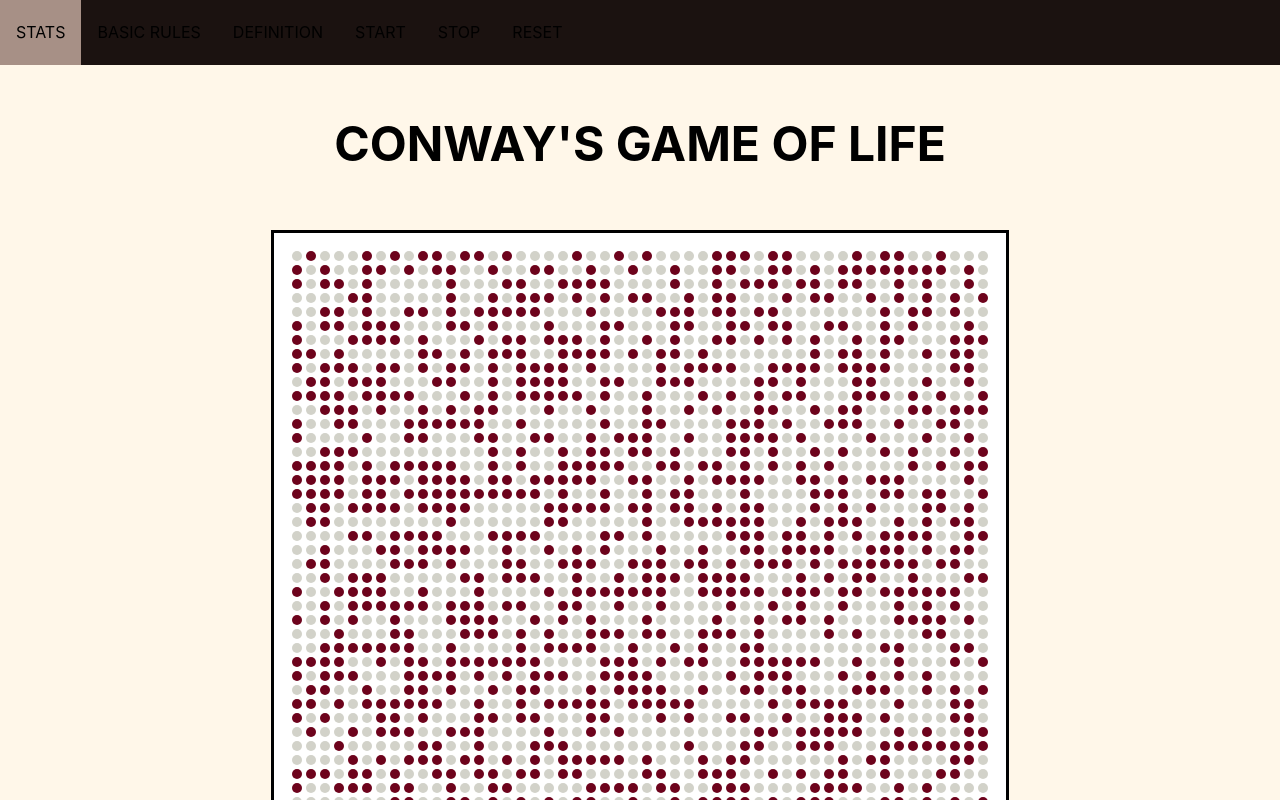
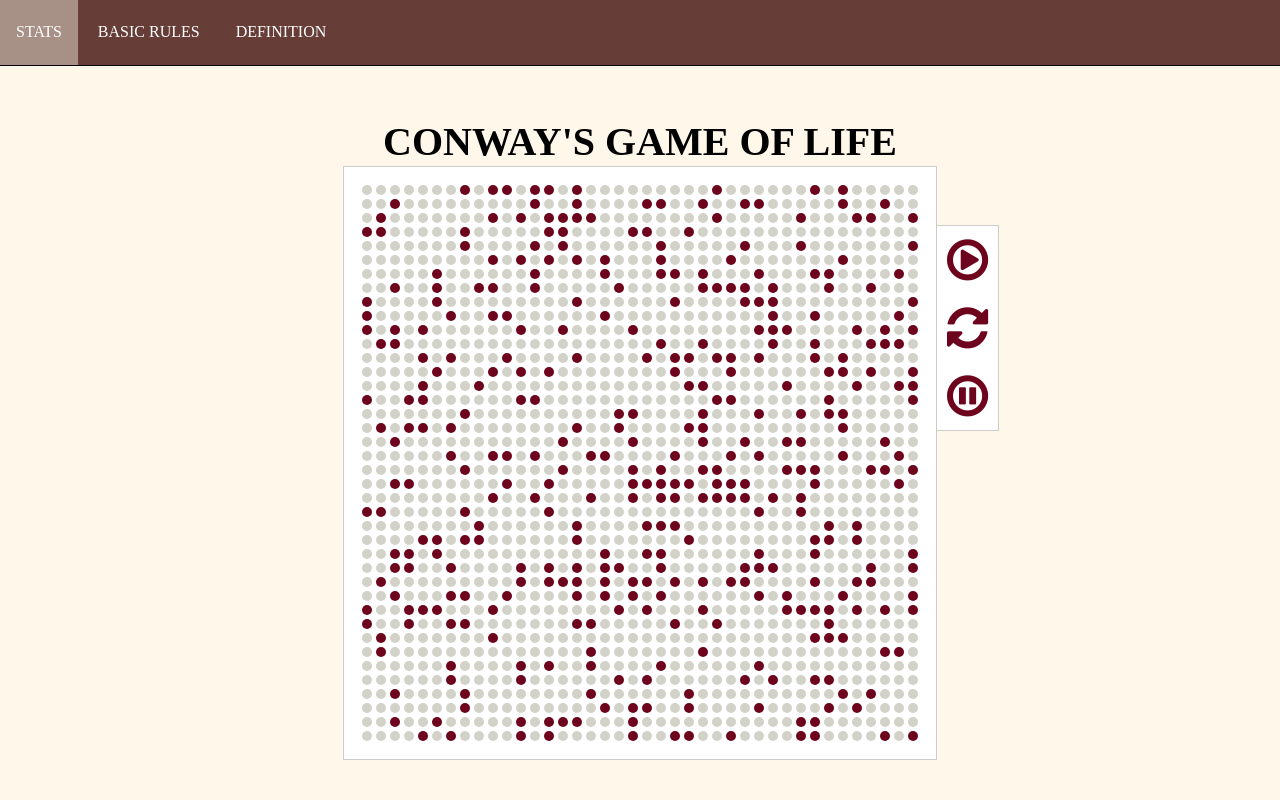
Before and after one commit to XanVu/conways-game-of-life, a website built with Parcel: page src/index.html in a window 1280 px wide. Both pictures are taken after a click on the button "STATS". Shown: the top 800 px of the page. Built offline with nearby package versions, Linux system fonts and the light colour scheme.

Commit message:
Issue 004

```diff
--- a/src/HtmlHandler.js
+++ b/src/HtmlHandler.js
@@ -2,30 +2,32 @@ import Test from "./main";
 import Organism from "./organism";
 
 export default class HtmlHandler {
+  static #formatter = new Intl.NumberFormat('de-De', {maximumSignificantDigits: 6})
 
   static registerTabs(){
-        let StatsTab = document.getElementById("StatsTab")
-        let RulesTab = document.getElementById("RulesTab")
-        let DefinitionTab = document.getElementById("DefinitionTab")
+        let tabContainer = document.getElementById("tabContainer")
 
-        let stats = document.getElementById("Stats")
-        let rules = document.getElementById("Rules")
-        let definition = document.getElementById("Definition")
+        let buttonTabs = tabContainer.children
 
-        this.#addOnCLickEventListener(StatsTab, stats)
-        this.#addOnCLickEventListener(RulesTab, rules)
-        this.#addOnCLickEventListener(DefinitionTab, definition)
+        let tabContentContainer = document.getElementById("tabContentContainer")
 
-    }
+        let contentTabs = tabContentContainer.children
 
-    static #addOnCLickEventListener(tab, element){
-        tab.addEventListener("click", function(){
-            if(element.style.display === "none"){
-                element.style.display = "block"
+        for(var i = 0; i < contentTabs.length; ++i){
+        let tab = contentTabs[i]
+        buttonTabs[i].addEventListener("click", function(){
+
+            if(!tab.classList.contains('invisible'))
+               tab.classList.add('invisible')
+            else {
+            let otherTabs = Array.prototype.filter.call(contentTabs, function(t) {
+              return t != tab
+            })
+            otherTabs.map(x => x.classList.add('invisible'))
+            tab.classList.remove('invisible')
             }
-            else
-            element.style.display = "none"
-        })
+          })
+        }
     }
 
    static registerControls(){
@@ -49,13 +51,14 @@ export default class HtmlHandler {
 
     }
 
-    static initHtmlTable(array, size) {
+    static initHtmlTable() {
+        let array = Organism.getTable()
         let table = document.querySelector("table");
 
-        for(var row = 0; row < size; row++){
+        for(var row = 0; row < array.length; row++){
             let r = table.insertRow()
 
-            for(var col = 0; col < size; col++){
+            for(var col = 0; col < array.length; col++){
                 let cell = array[row][col]
                 let c = r.insertCell()
                 let span = document.createElement("span")
@@ -84,11 +87,11 @@ export default class HtmlHandler {
       static #setColorOfSpan(span, cell){
         if(cell.getIsAlive()){
             span.classList.remove(...span.classList)
-            span.classList.add("greenCircle")
+            span.classList.add("livingCircle")
           }
           else{
             span.classList.remove(...span.classList)
-            span.classList.add("blackCircle")
+            span.classList.add("deadCircle")
           }
     }
 
@@ -100,34 +103,39 @@ export default class HtmlHandler {
         let currentLiving = document.getElementById("currentLivingCells")
         let currentDead = document.getElementById("currentDeadCells")
         let iteration = document.getElementById("iteration")
+        let status = document.getElementById("status")
 
-        this.#addingStats(underpopulation, "Cell died of Underpopulation: " + Organism.getFatalitiesOfUnderpopulation())
-        this.#addingStats(overpopulation, "Cell died of Overpopulation: " + Organism.getFatalitiesOfOverpopulation())
-        this.#addingStats(repoduction, "Cells reproduced: " +  Organism.getReproducedCells())
-        this.#addingStats(currentLiving, "Current Living Cells: " + Organism.getLivingCellPerIteration())
-        this.#addingStats(currentDead, "Current Dead Cells: " + Organism.getDeadCellPerIteration())
-        this.#addingStats(iteration, "Cell Iteration: " + Organism.getIteration())
+
+
+        this.#addingStats(status, this.#determineStatus())
+        this.#addingStats(iteration, this.#formatter.format(Organism.getIteration()) + " generation")
+        this.#addingStats(underpopulation, this.#formatter.format(Organism.getFatalitiesOfUnderpopulation()) + " cells died by virtue of underpolulation!")
+        this.#addingStats(overpopulation, this.#formatter.format(Organism.getFatalitiesOfOverpopulation()) + " cells died by virtue of overpolulation!")
+        this.#addingStats(repoduction, this.#formatter.format(Organism.getReproducedCells()) + " cells came alive by virtue of reproduction!")
+        this.#addingStats(currentLiving, this.#formatter.format(Organism.getLivingCellPerIteration()) + " cells are currently alive!")
+        this.#addingStats(currentDead, this.#formatter.format(Organism.getDeadCellPerIteration()) + " cells are currently dead!")
+
+
+
+
     }
 
     static #addingStats(element, text){
         element.textContent = text
     }
 
-    static setReasonOfDeath(){
-      let causeOfDeath = document.getElementById("status")
-
-      let text = "Status: alive"
+    static #determineStatus(){
+      let text = "Status: Organism is alive!"
 
       if(!Organism.getIsAlive())
-        text = "Status: died"
+        text = "Status: Organism is dead!"
 
       if(Organism.getIsStable())
-        text = "Status: reached stable configuration"
+        text = "Status: stable configuration!"
 
       if(Organism.getIsRepeating()){
-        text = "Status: reached stable repeating pattern after repeating " + Organism.getRepetitionCounter() + " times"
+        text = "Status: stable repeating pattern!"
       }
-
-      causeOfDeath.textContent = text
+      return text
     }
 }
--- a/src/index.html
+++ b/src/index.html
@@ -3,29 +3,29 @@
 <head>
   <title>A JavaScript project</title>
   <link rel="stylesheet" href="style.css">
+  <link rel="stylesheet" href="https://cdnjs.cloudflare.com/ajax/libs/font-awesome/4.7.0/css/font-awesome.min.css"/>
   <meta name="viewport" content="width=device-width, initial-scale=1">
 </head>
 <body>
+  <!-- Tab links -->
 
-
-
-  <!-- Tab links -->
-<div class="tab">
-  <button id="StatsTab" class="buttonHeight">STATS</button>
-  <button id="RulesTab" class="buttonHeight">BASIC RULES</button>
-  <button id="DefinitionTab" class="buttonHeight">DEFINITION</button>
-
-  <button id="Start" class="buttonHeight">START</button>
-  <button id="Stop" class="buttonHeight">STOP</button>
-  <button id="Reset" class="buttonHeight">RESET</button>
+<div id="flexContainer">
+    <div id ="tabContainer" class="nav">
+      <button id="StatsTab" class="tab-button">STATS</button>
+      <button id="RulesTab" class="tab-button">BASIC RULES</button>
+      <button id="DefinitionTab" class="tab-button">DEFINITION</button>
     </div>
 
+    <div id="headline">
       <h1>CONWAY'S GAME OF LIFE</h1>
+    </div>
+
+    <div id="mainContainer">
 
     <!-- Tab content -->
-<div id="Stats" class="tabcontent" style="display: block;">
-  <h3>Stats</h3>
-  <div>
+    <div id="tabContentContainer">
+      <div id="Stats" class="tabcontent">
+        <h3>STATS</h3>
         <p id="iteration"></p>
         <p id="currentLivingCells"></p>
         <p id="currentDeadCells"></p>
@@ -35,27 +35,29 @@
         <p id="status"></p>
     </div>
 
-
-
-
-</div>
-
-<div id="Rules" class="tabcontent" style="display: none;">
-  <h3>Basic Rules of the Conway's game of life</h3>
+    <div id="Rules" class="tabcontent invisible">
+      <h3>BASIC RULES</h3>
         <p>1. Any live cell with fewer than two live neighbors dies, as if by underpopulation.</p>
         <p>2. Any live cell with two or three live neighbors lives on to the next generation.</p>
         <p>3. Any live cell with more than three live neighbors dies, as if by overpopulation.</p>
         <p>4. Any dead cell with exactly three live neighbors becomes a live cell, as if by reproduction.</p>
     </div>
 
-<div id="Definition" class="tabcontent" style="display: none;">
-  <h3>Definition</h3>
+    <div id="Definition" class="tabcontent invisible">
+      <h3>DEFINITION</h3>
         <p>The Game of Life, also known simply as Life, is a cellular automaton devised by the British mathematician John Horton Conway in 1970. It is a zero-player game, meaning that its evolution is determined by its initial state, requiring no further input. One interacts with the Game of Life by creating an initial configuration and observing how it evolves. It is Turing complete and can simulate a universal constructor or any other Turing machine.</p>
     </div>
+  </div>
+    <div id="tableContainer">
+      <div id="controlContainer">
+         <button id="Start" class="controls"> <i class="fa fa-play-circle-o fa-3x"></i></button>
+         <button id="Reset" class="controls"> <i class="fa fa-refresh fa-3x"></i></button>
+         <button id="Stop" class="controls"> <i class="fa fa-pause-circle-o fa-3x"></i></button>
+      </div>
 
-<div style="display: flex; justify-content: center; align-items: center;">
-  <table>
-  </table>
+      <table></table>
+    </div>
+  </div>
 </div>
 
 </body>
--- a/src/main.js
+++ b/src/main.js
@@ -7,8 +7,8 @@ import Organism from './organism';
     HtmlHandler.registerControls()
 
 
-    let table = Organism.initEvolution(50)
-    HtmlHandler.initHtmlTable(table, 50)
+    Organism.initEvolution(40)
+    HtmlHandler.initHtmlTable()
 
 export default class Test {
 
@@ -22,17 +22,13 @@ export default class Test {
           Organism.validateStock(table)
           Organism.evolveGeneration(table)
 
-          HtmlHandler.updateHtmlSpanInTable(table)
-          HtmlHandler.setHtmlStatValues()
-
           await sleep(Organism.getInterval())
 
           Organism.runHealthCheck()
           Organism.detectRepetition()
 
-
-
-          HtmlHandler.setReasonOfDeath()
+          HtmlHandler.updateHtmlSpanInTable(table)
+          HtmlHandler.setHtmlStatValues()
         }
     }
 }
--- a/src/organism.js
+++ b/src/organism.js
@@ -182,7 +182,7 @@ export default class Organism {
     }
 
     static #CreateCell(){
-      return (Math.random() > 0.5) ? new Cell(true) : new Cell(false)
+      return (Math.random() > 0.75) ? new Cell(true) : new Cell(false)
      }
 
     static validateStock(array){
--- a/src/style.css
+++ b/src/style.css
@@ -1,27 +1,89 @@
 
+html, * {
+  font-family: "Bahnschrift Font";
+}
 
 table {
-  border: 3px solid black;
-  border-radius: 0px;
+  border: 1px solid #ccc;
   padding: 15px;
-  margin-top: 25px;
-  margin-bottom: 50px;
   background-color: white;
 }
 
-p {
-  padding-left: 25%;
-  padding-right: 25%;
+body {
+  background-color: rgb(255, 247, 233);
 }
 
-h1 {
-  font-size: 3em;
-  margin: 0.67em 0;
-  margin-top: 50px;
-  text-align: center;
+#flexContainer{
+  top: 0;
+  left: 0;
+  width:100%;
+  height:100%;
+  position: fixed;
+  overflow: hidden;
+  display: flex;
+  flex-direction: column;
+  justify-content: flex-start;
+  align-items: stretch;
 }
 
-.greenCircle{
+#mainContainer{
+  display: flex;
+  flex-direction: row;
+  justify-content: center;
+  align-items: center;
+  margin: auto;
+}
+
+#headline{
+  height: 60px;
+  text-align: center;
+  position: relative;
+}
+
+h1{
+  font-size: 2.5rem;
+  padding: min(25px)
+}
+
+h3{
+  font-size: 1.5rem;
+  text-decoration: underline;
+}
+
+
+#tabContentContainer{
+  max-width: 20%;
+  margin-left: 25px;
+  background-color:#673e37;
+  color:white;
+  position: absolute;
+  left:0;
+}
+
+#tableContainer{
+  max-width: fit-content;
+  position: relative;
+}
+
+#controlContainer{
+  margin-left: 100%;
+  margin-top: 10%;
+  position: absolute;
+  max-width: fit-content;
+  background-color: white;
+  border-bottom: 1px solid #ccc;
+  border-top: 1px solid #ccc;
+  border-right: 1px solid #ccc;
+}
+
+.controls {
+  color:#6d031c;
+  border: none;
+  background-color: transparent;
+  padding: 10px;
+}
+
+.livingCircle{
   background-color:#6d031c;
   display:block;
   height:10px;
@@ -32,7 +94,7 @@ h1 {
   text-align:center
 }
 
-.blackCircle{
+.deadCircle{
   background-color:#d2d2c9;
   display:block;
   height:10px;
@@ -43,22 +105,21 @@ h1 {
   text-align:center
 }
 
-.buttonHeight{
+.tab-button {
   height: 65px;
+  color: white
 }
 
 
 /* Style the tab */
-.tab {
-  overflow: hidden;
-  background-color: #1b1210;
-  color: white
+.nav {
+  background-color: #673e37;
+  border-bottom: 1px solid #000000;
 }
 
 /* Style the buttons that are used to open the tab content */
-.tab button {
+.nav button {
   background-color: inherit;
-  float: left;
   border: none;
   outline: none;
   cursor: pointer;
@@ -67,22 +128,29 @@ h1 {
 }
 
 /* Change background color of buttons on hover */
-.tab button:hover {
-  background-color: #a79086;
+.nav button:hover {
+  background-color: #a79086
 }
 
 /* Create an active/current tablink class */
-.tab button.active {
-  background-color: #ccc;
+.nav button.active {
+  background-color: #a79086
 }
 
 /* Style the tab content */
 .tabcontent {
+  padding: 6px 12px;
+  border: 1px solid #000000;
+  text-align: left;
+}
+
+.invisible{
   display: none;
-  padding: 6px 12px;
-  border: 1px solid #ccc;
-  border-top: none;
-  text-align: center;
+}
+
+p{
+  font-size: 1.2rem;
+  padding: 5px;
 }
 
 
@@ -94,18 +162,9 @@ h1 {
 html {
   line-height: 1.2;
   -webkit-text-size-adjust: 100%;
+  height: 100%;
+  width:100%;
 }
-
-html, * {
-  font-family: -apple-system, BlinkMacSystemFont, "Segoe UI", Roboto, Ubuntu, "Helvetica Neue", Helvetica, sans-serif;
-}
-
-body {
-  margin: 0;
-  background-color: rgb(255, 247, 233);
-}
-
-
 
 hr {
   box-sizing: content-box;
@@ -157,9 +216,6 @@ button, select {
   text-transform: none;
 }
 
-button, [type="button"], [type="reset"], [type="submit"] {
-  -webkit-appearance: button;
-}
 
 button::-moz-focus-inner, [type="button"]::-moz-focus-inner, [type="reset"]::-moz-focus-inner, [type="submit"]::-moz-focus-inner {
   border-style: none;
@@ -174,6 +230,7 @@ fieldset {
   padding: 0.35em 0.75em 0.625em;
 }
 
+
 legend {
   padding: 0;
 }
@@ -184,11 +241,6 @@ progress {
 
 [type="number"]::-webkit-inner-spin-button, [type="number"]::-webkit-outer-spin-button {
   height: auto;
-}
-
-[type="search"] {
-  -webkit-appearance: textfield;
-  outline-offset: -2px;
 }
 
 [type="search"]::-webkit-search-decoration {
```
Also changed, not shown: dist/index.html (deleted), dist/index.js (deleted), 16 other files. Lines whose indentation alone changed are shown as unchanged.
